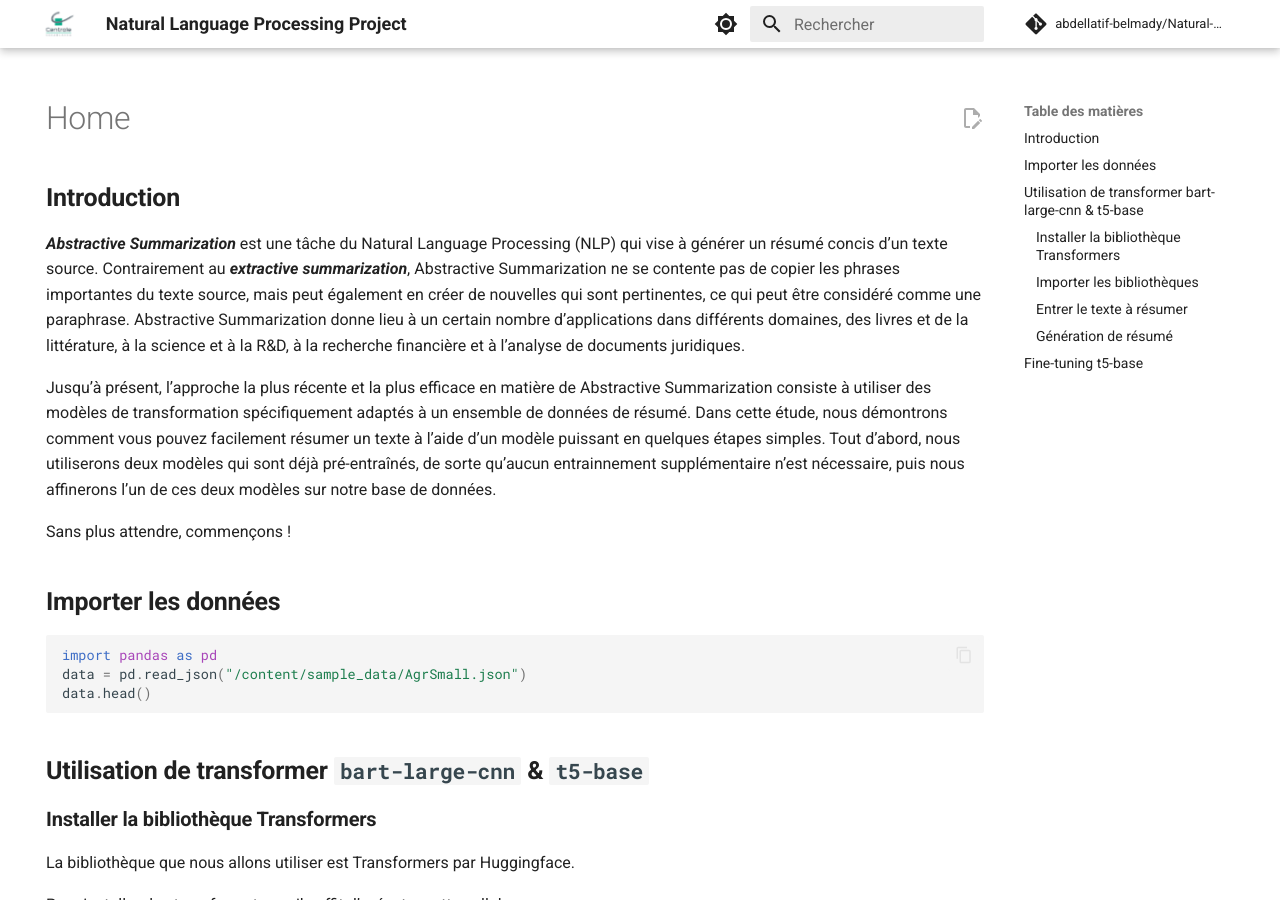
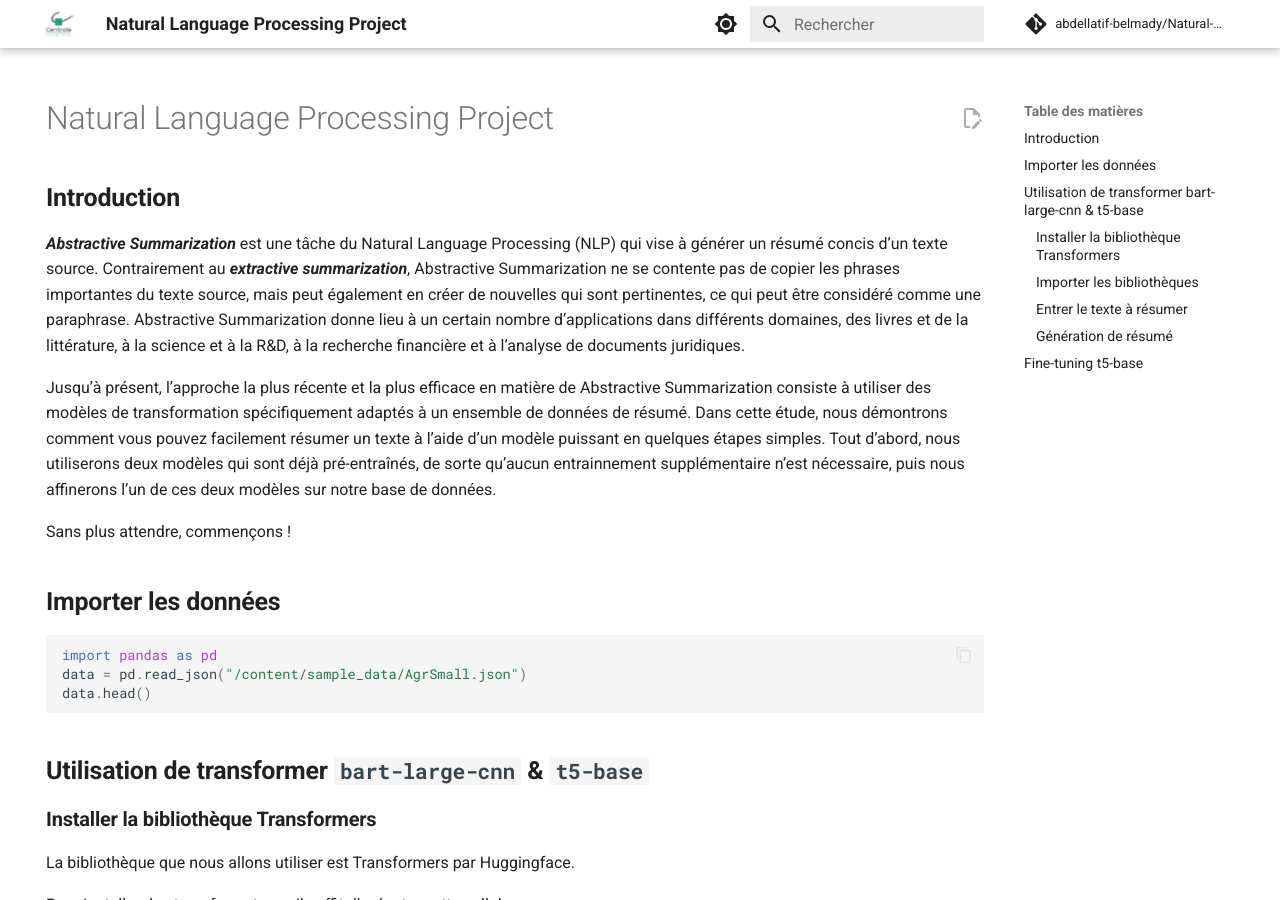
Before and after one commit to abdellatif-belmady/Natural-Language-Processing, an MkDocs documentation site: the page built from docs/index.md, in a window 1280 px wide and 900 px high. Built offline with MkDocs 1.6.1 and Material for MkDocs 9.7.7, drawn with Linux system fonts in a browser that asks for light colours; comment, search, counter and statistics services are not loaded.

Commit message:
Update index.md

```diff
--- a/docs/index.md
+++ b/docs/index.md
@@ -2,6 +2,8 @@
 hide:
   - navigation
 ---
+
+# Natural Language Processing Project
 
 ## **Introduction**
 ***Abstractive Summarization*** est une tâche du Natural Language Processing (NLP) qui vise à générer un résumé concis d'un texte source. Contrairement au ***extractive summarization***, Abstractive Summarization ne se contente pas de copier les phrases importantes du texte source, mais peut également en créer de nouvelles qui sont pertinentes, ce qui peut être considéré comme une paraphrase. Abstractive Summarization donne lieu à un certain nombre d'applications dans différents domaines, des livres et de la littérature, à la science et à la R&D, à la recherche financière et à l'analyse de documents juridiques.
```
